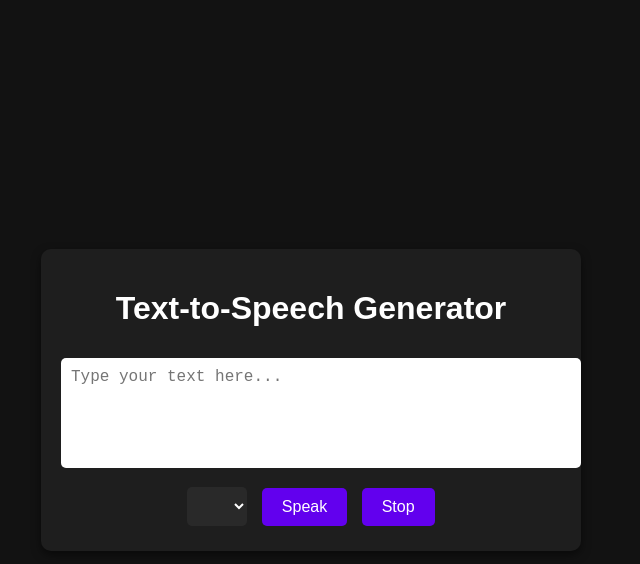
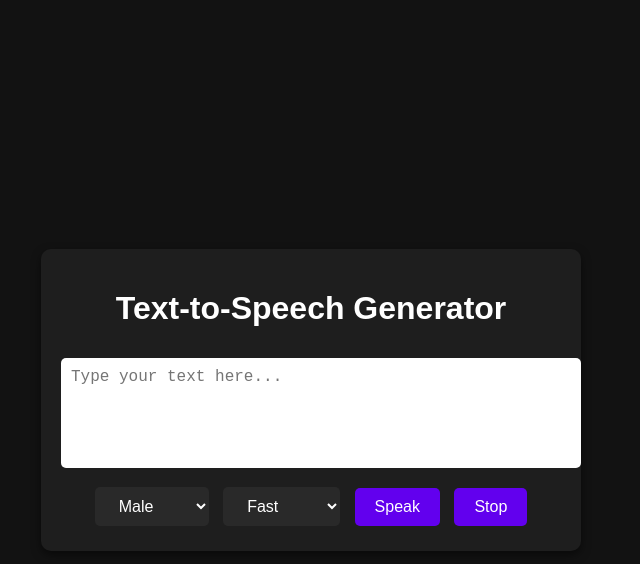
Before and after one commit to ProgramerSamin/TEXT-TO-VOICE-SPEAKER, a plain HTML site: page index.html in a window 1280 px wide. Both pictures are taken after a click on the button "Speak". Shown: the whole page, without its empty margins (329-969 px from the left). Drawn offline with Linux system fonts and the light colour scheme.

Commit message:
Update index.html

```diff
--- a/index.html
+++ b/index.html
@@ -66,52 +66,65 @@
   <div class="container">
     <h1>Text-to-Speech Generator</h1>
     <textarea id="text-input" placeholder="Type your text here..." rows="5"></textarea>
-    <select id="voice-select"></select>
+    <select id="voice-type">
+      <option value="male">Male</option>
+      <option value="female">Female</option>
+    </select>
+    <select id="voice-speed">
+      <option value="fast">Fast</option>
+      <option value="medium">Medium</option>
+      <option value="slow">Slow</option>
+    </select>
     <button id="speak-btn">Speak</button>
     <button id="stop-btn">Stop</button>
   </div>
   <script>
-    // Get elements
     const textInput = document.getElementById('text-input');
-    const voiceSelect = document.getElementById('voice-select');
+    const voiceType = document.getElementById('voice-type');
+    const voiceSpeed = document.getElementById('voice-speed');
     const speakBtn = document.getElementById('speak-btn');
     const stopBtn = document.getElementById('stop-btn');
-
-    // Initialize SpeechSynthesis API
     const synth = window.speechSynthesis;
 
-    // Populate voice options
-    function populateVoices() {
+    function getSelectedVoice(type) {
       const voices = synth.getVoices();
-      voiceSelect.innerHTML = voices
-        .map((voice) => `<option value="${voice.name}">${voice.name} (${voice.lang})</option>`)
-        .join('');
+      if (type === 'male') {
+        return voices.find(voice => voice.name === 'Google US English') || voices.find(voice => voice.lang === 'en-US' && voice.gender === 'male');
+      } else {
+        return voices.find(voice => voice.name === 'Google UK English Female') || voices.find(voice => voice.lang === 'en-GB' && voice.gender === 'female');
+      }
     }
 
-    // Set up event listener for voices changed
-    synth.addEventListener('voiceschanged', populateVoices);
-
-    // Speak text
     function speakText() {
       const text = textInput.value;
       const utterance = new SpeechSynthesisUtterance(text);
-      const selectedVoice = voiceSelect.value;
+      const selectedType = voiceType.value;
+      const selectedSpeed = voiceSpeed.value;
 
-      utterance.voice = synth.getVoices().find((voice) => voice.name === selectedVoice);
+      utterance.voice = getSelectedVoice(selectedType);
+
+      if (selectedSpeed === 'fast') {
+        utterance.rate = 1.15;
+      } else if (selectedSpeed === 'medium') {
+        utterance.rate = 1.0;
+      } else {
+        utterance.rate = 0.85;
+      }
+
       synth.speak(utterance);
     }
 
-    // Stop speaking
     function stopSpeaking() {
       synth.cancel();
     }
 
-    // Event listeners
     speakBtn.addEventListener('click', speakText);
     stopBtn.addEventListener('click', stopSpeaking);
 
     // Load voices on page load
-    populateVoices();
+    synth.onvoiceschanged = () => {
+      synth.getVoices();
+    };
   </script>
 </body>
 </html>
```
